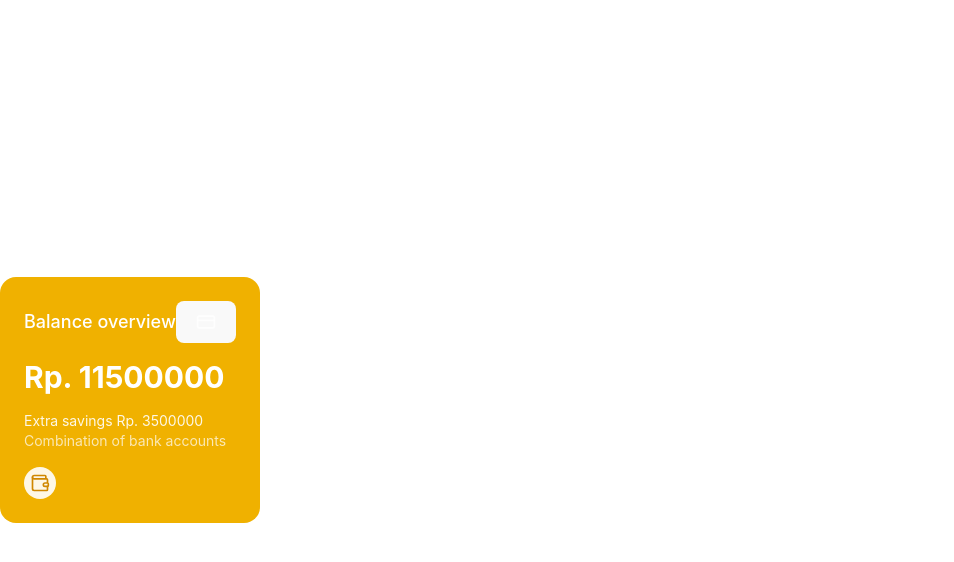
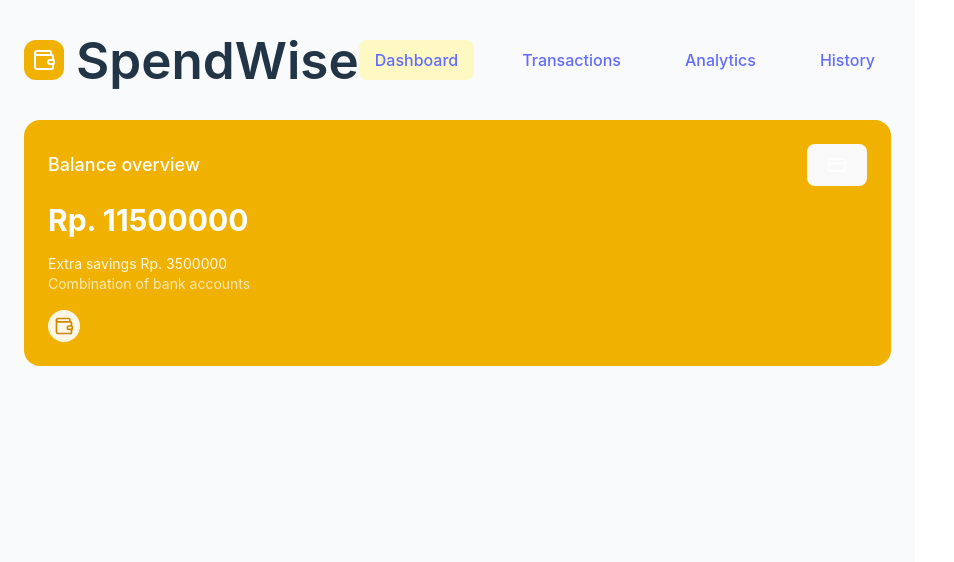
Before and after one commit to kiptr/SpendWise, a React (Vite) app: page / in a window 1280 px wide. Shown: the top 562 px of the page, without its empty margins (0-954 px from the left). Built offline with nearby package versions, Linux system fonts and the light colour scheme.

Commit message:
feat: integrate Layout into App.tsx

```diff
--- a/src/App.tsx
+++ b/src/App.tsx
@@ -5,13 +5,14 @@
   Route,
   Navigate,
 } from "react-router-dom";
+import { Layout } from "./components/Layout";
 import { Dashboard } from "./pages/Dashboard";
 
 function App() {
   return (
     <Router>
       <Routes>
-        <Route path="/">
+        <Route path="/" element={<Layout />}>
           <Route index element={<Dashboard />} />
         </Route>
       </Routes>
```
